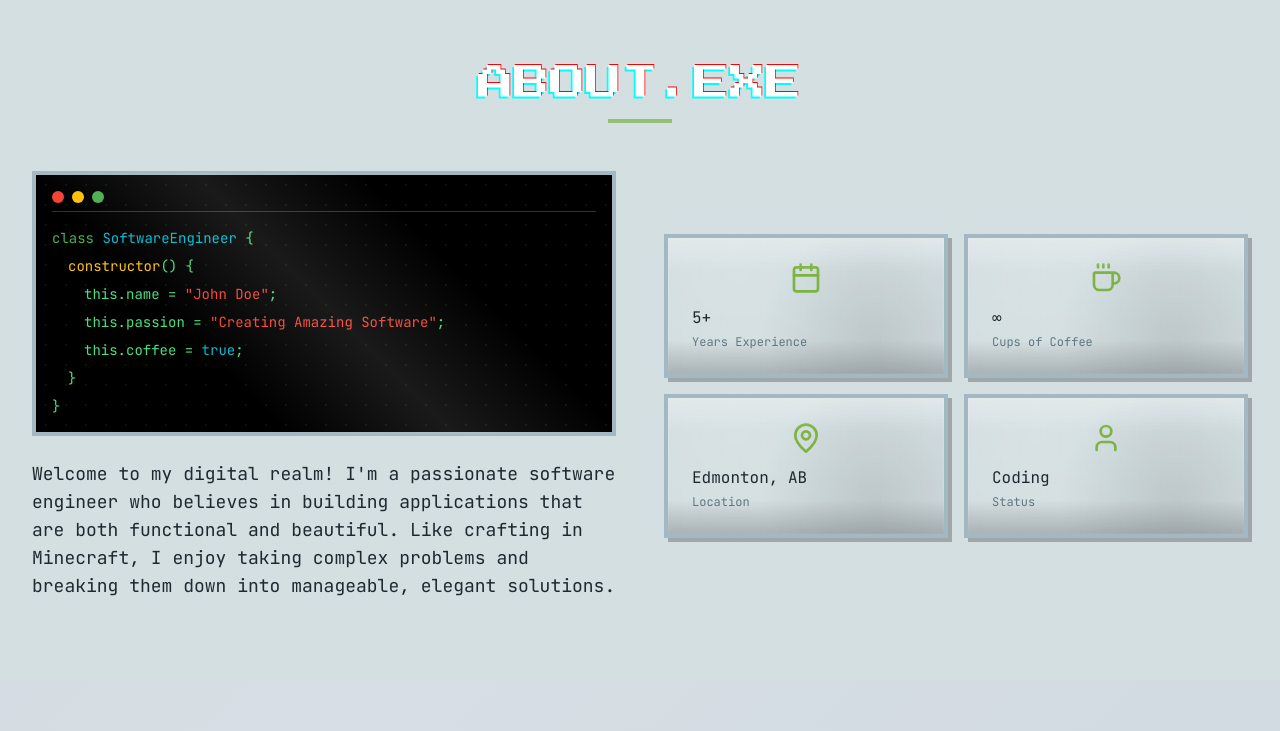
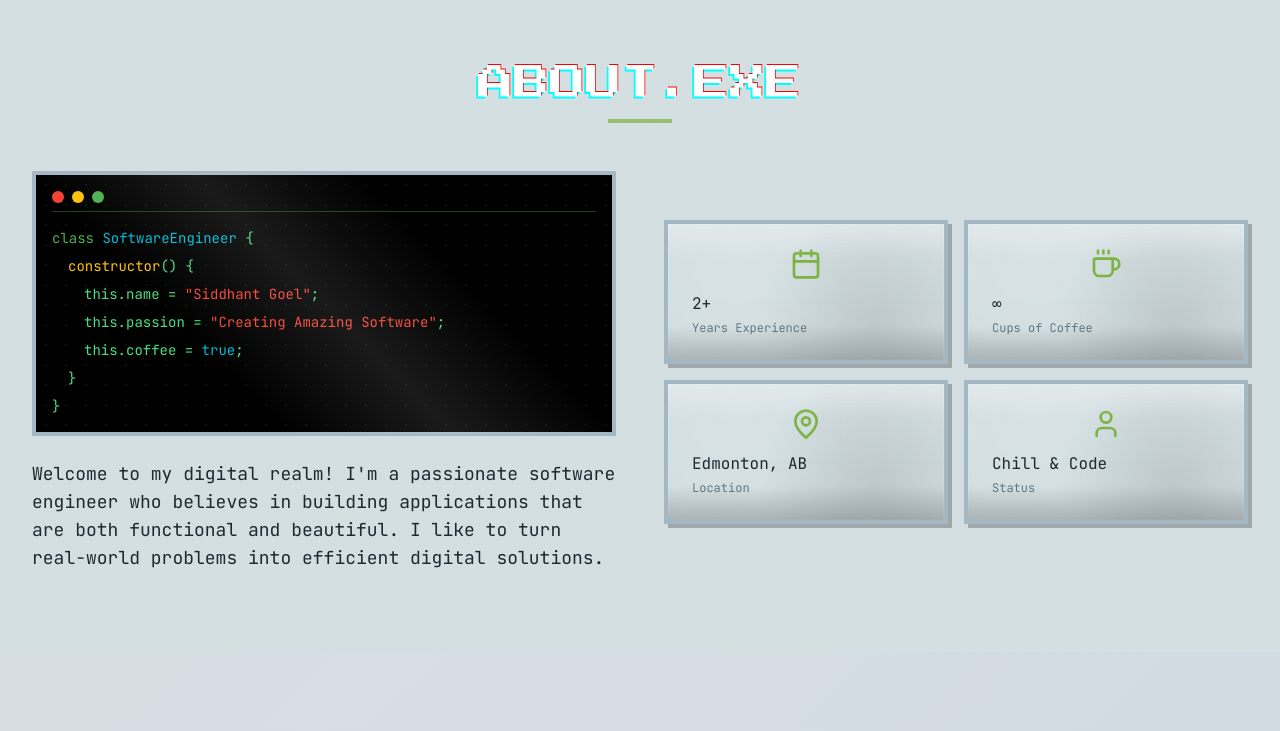
Before and after one commit to siddhantgoel7/pixel-dev-portal, a React (Vite) app: page / in a window 1280 px wide. Shown: the part 582-1313 px from the top of the page. Built offline with nearby package versions, Linux system fonts and the light colour scheme.

Commit message:
Modified About Section

```diff
--- a/src/components/AboutSection.tsx
+++ b/src/components/AboutSection.tsx
@@ -3,10 +3,10 @@ import { User, MapPin, Calendar, Coffee } from "lucide-react";
 
 const AboutSection = () => {
   const stats = [
-    { icon: Calendar, label: "Years Experience", value: "5+" },
+    { icon: Calendar, label: "Years Experience", value: "2+" },
     { icon: Coffee, label: "Cups of Coffee", value: "∞" },
     { icon: MapPin, label: "Location", value: "Edmonton, AB" },
-    { icon: User, label: "Status", value: "Coding" }
+    { icon: User, label: "Status", value: "Chill & Code" }
   ];
 
   return (
@@ -36,7 +36,7 @@ const AboutSection = () => {
               <div className="font-mono text-xs sm:text-sm space-y-2">
                 <div><span className="text-minecraft-emerald">class</span> <span className="text-minecraft-diamond">SoftwareEngineer</span> {`{`}</div>
                 <div className="ml-4"><span className="text-minecraft-gold">constructor</span>() {`{`}</div>
-                <div className="ml-8">this.name = <span className="text-minecraft-redstone">"John Doe"</span>;</div>
+                <div className="ml-8">this.name = <span className="text-minecraft-redstone">"Siddhant Goel"</span>;</div>
                 <div className="ml-8">this.passion = <span className="text-minecraft-redstone">"Creating Amazing Software"</span>;</div>
                 <div className="ml-8">this.coffee = <span className="text-minecraft-diamond">true</span>;</div>
                 <div className="ml-4">{`}`}</div>
@@ -46,9 +46,8 @@ const AboutSection = () => {
 
             <p className="text-base sm:text-lg leading-relaxed">
               Welcome to my digital realm! I'm a passionate software engineer who believes
-              in building applications that are both functional and beautiful. Like crafting
-              in Minecraft, I enjoy taking complex problems and breaking them down into
-              manageable, elegant solutions.
+              in building applications that are both functional and beautiful.
+              I like to turn real-world problems into efficient digital solutions.
             </p>
           </div>
 
```
